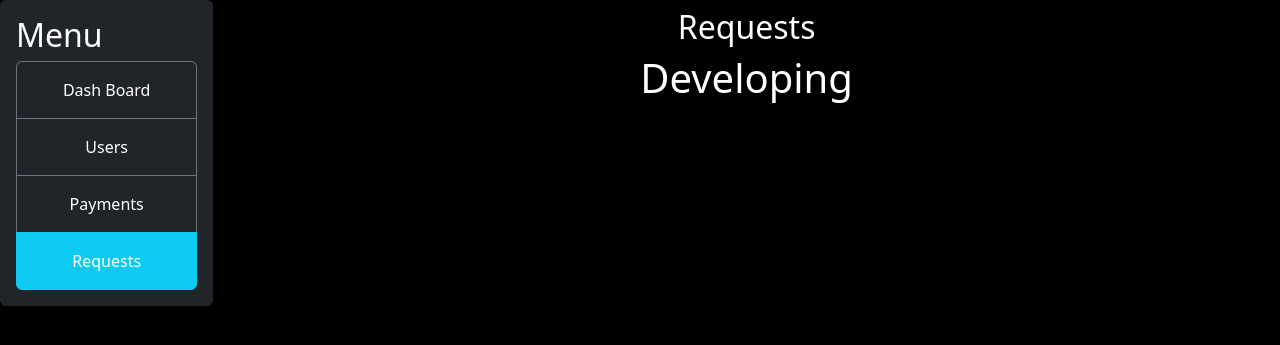
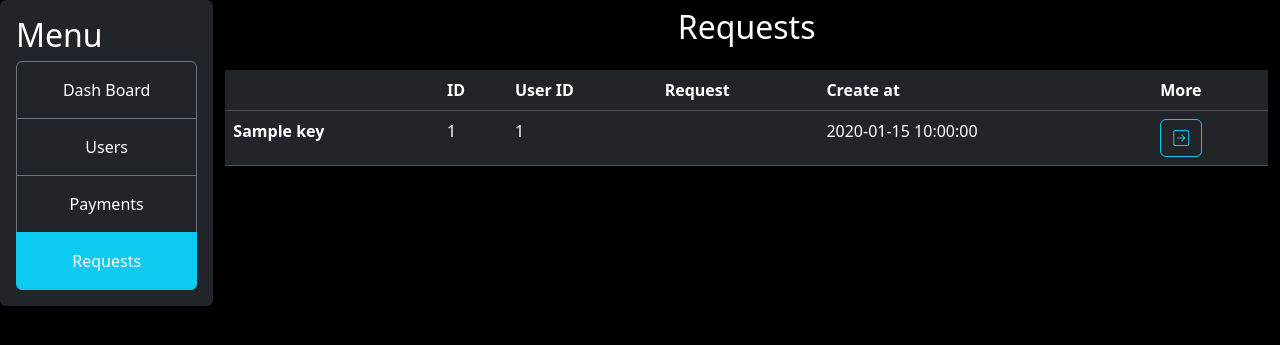
Before and after one commit to Qetzal-22/AvitoTextBot, a FastAPI app: template app/api/templates/requests.html in a window 1280 px wide. Shown: the top 345 px of the page. Run offline with FastAPI, Linux system fonts and the light colour scheme; the template is opened without the code that fills it: most values are stand-ins (such as "Sample title", 1, 10 or a date in 2020); parts of the project's set-up code (start-up, migrations or seed data) failed here and were passed over.

Commit message:
feat(templates): add /requests HTML

```diff
--- a/app/api/templates/requests.html
+++ b/app/api/templates/requests.html
@@ -27,7 +27,33 @@
 
         <div class="content col-md-10">
             <h2 class="mt-2 text-center">Requests</h2>
-            <h1 class="text-center">Developing</h1>
+            <table class="table table-dark table-hover mt-4">
+                <thead>
+                <tr>
+                    <th scope="col"></th>
+                    <th scope="col">ID</th>
+                    <th scope="col">User ID</th>
+                    <th scope="col">Request</th>
+                    <th scope="col">Create at</th>
+                    <th scope="col">More</th>
+                </tr>
+                </thead>
+                <tbody>
+                {% for key, request in requests %}
+                <tr>
+
+                    <th scope="row">{{ key }}</th>
+                    <td>{{ request.id }}</td>
+                    <td>{{ request.user_id }}</td>
+                    <td>{{ request.request }}</td>
+                    <td>{{ request.create_at }}</td>
+                    <td><a href="/users/{{ request.id }}" type="button" class="btn btn-outline-info"><i
+                            class="bi bi-arrow-right-square"></i></a></td>
+                </tr>
+                {% endfor %}
+
+                </tbody>
+            </table>
 
         </div>
 
```
